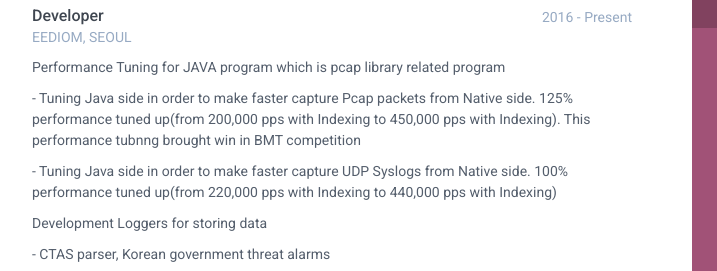
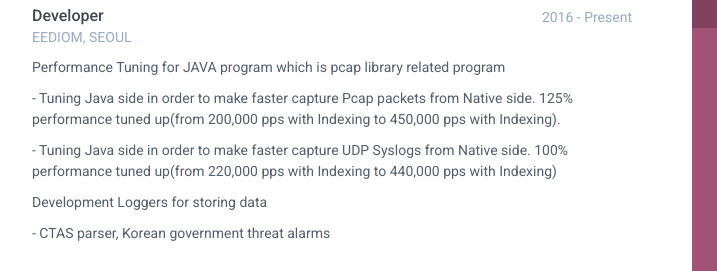
Before and after one commit to tgnice/tgnice.github.io, a plain HTML site: page index.html in a window 1280 px wide. Shown: the part 368-639 px from the top of the page, 188-905 px from the left. Drawn offline with Linux system fonts and the light colour scheme.

Commit message:
corrected mistypo

```diff
--- a/index.html
+++ b/index.html
@@ -152,8 +152,7 @@
 							related program</p>
 						<p>- Tuning Java side in order to make faster capture Pcap
 							packets from Native side. 125% performance tuned up(from 200,000
-							pps with Indexing to 450,000 pps with Indexing). This performance
-							tubnng brought win in BMT competition</p>
+							pps with Indexing to 450,000 pps with Indexing).</p>
 						<p>- Tuning Java side in order to make faster capture UDP
 							Syslogs from Native side. 100% performance tuned up(from 220,000
 							pps with Indexing to 440,000 pps with Indexing)</p>
```
